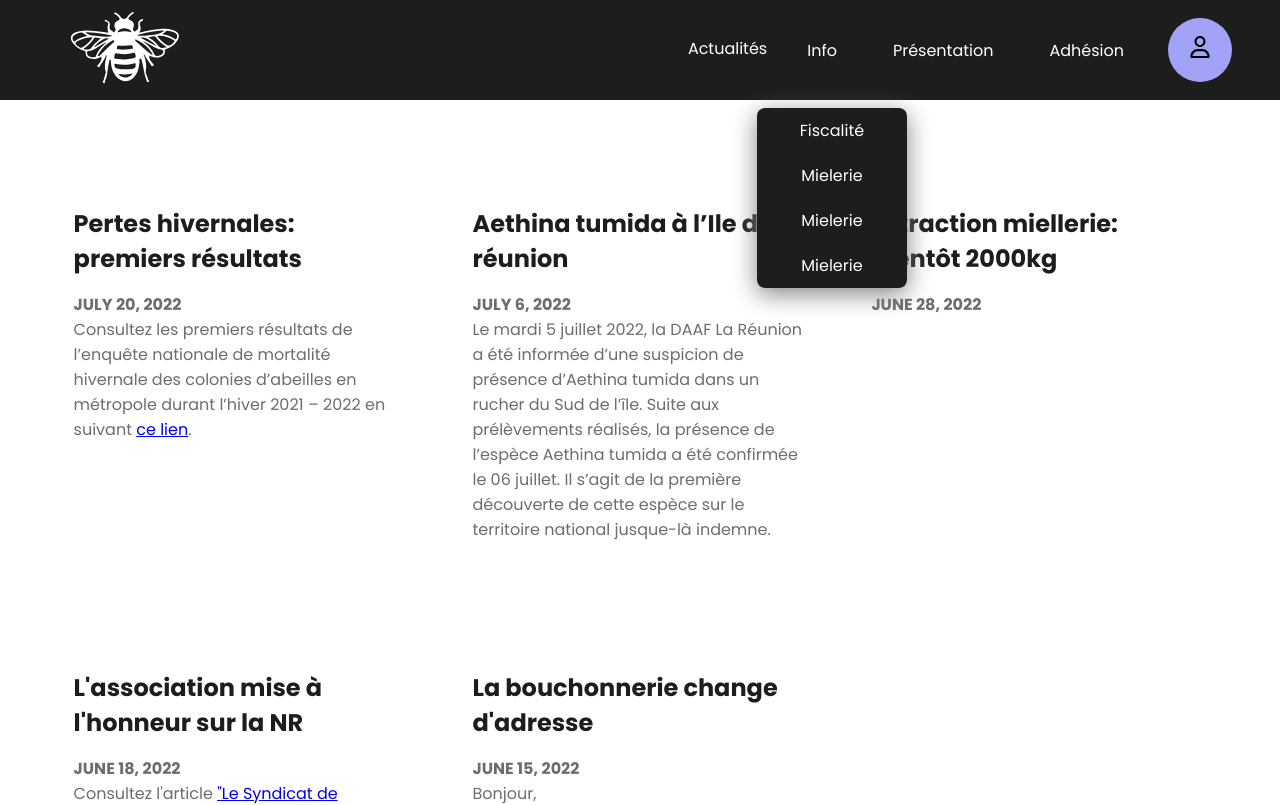
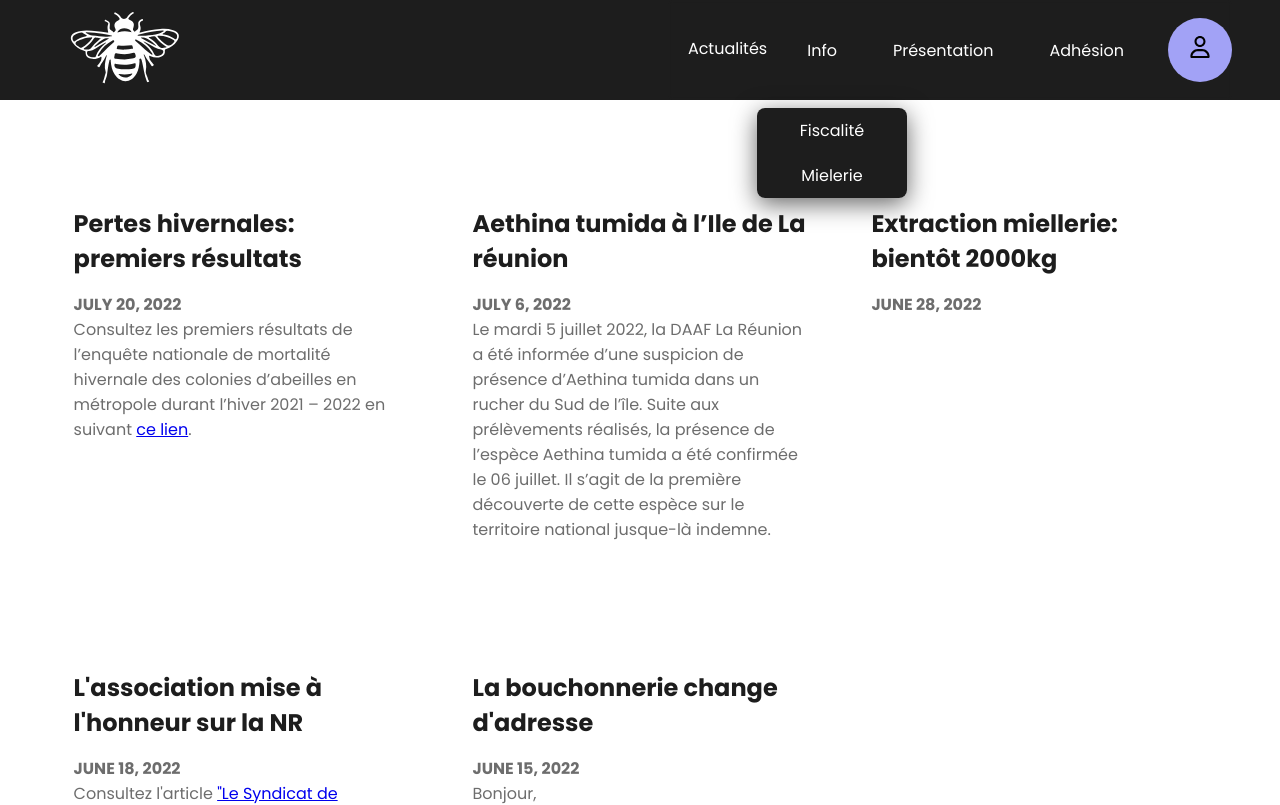
Before and after one commit to Barto1212/sat37, a Next.js app: page / in a window 1280 px wide. Shown: the top 805 px of the page. Built offline with nearby package versions, Linux system fonts and the light colour scheme.

Commit message:
av cassage code

```diff
--- a/components/layout/navigation/header.jsx
+++ b/components/layout/navigation/header.jsx
@@ -11,8 +11,6 @@ const itemsList = [
   { name: "Actualités", link: "/" },
   { name: "Info", link: [
     { name: "Fiscalité", link: "info/fiscalite" },
-    { name: "Mielerie", link: "info/mielerie" },
-    { name: "Mielerie", link: "info/mielerie" },
     { name: "Mielerie", link: "info/mielerie" }
   ]
   },
@@ -23,13 +21,13 @@ const itemsList = [
   // {name: "Mielerie", link: "/mielerie"},
 ]
 
-const Item = ({ item, menuToggleHandler }) => {
+const Item = ({ item, menuToggleHandler, subListVisible }) => {
   const router = useRouter()
   if (typeof item.link === "object") {
     return (
       <li className={router.asPath === item.link ? styles.activePage : styles.item}>
-        <a className={styles.link} onClick={menuToggleHandler}>{item.name}</a>
-        <ul className={styles.subList}>
+        <a className={styles.link} id={item} onClick={menuToggleHandler}>{item.name}</a>
+        <ul className={subListVisible? styles.subList_hidden : styles.subList}>
           {item.link.map(item => {
             return (
               <li key={item.name}>
@@ -89,7 +87,10 @@ const Header = ({ setModalIsOpen }) => {
       setOpenMenu(false)
     }
   }, [size.width, openMenu])
-  const menuToggleHandler = () => (setOpenMenu(o => !o))
+  const menuToggleHandler = (e) => {
+    console.dir(e.target.id.name);
+    setOpenMenu(o => !o)
+  }
 
   return (
     <header className={styles.header}>
--- a/components/layout/navigation/header.module.scss
+++ b/components/layout/navigation/header.module.scss
@@ -127,7 +127,7 @@
                         top: 70px;
                         left: calc(100% - 100px);
                         border-radius: 8px;
-                        box-shadow: 0 6px 24px 0 lighten($dark, 40%);
+                        box-shadow: 0 6px 24px 0 rgb(0, 0, 0, 0.6);
                         li {
                             width: 100%;
                             height: 100%;
```
